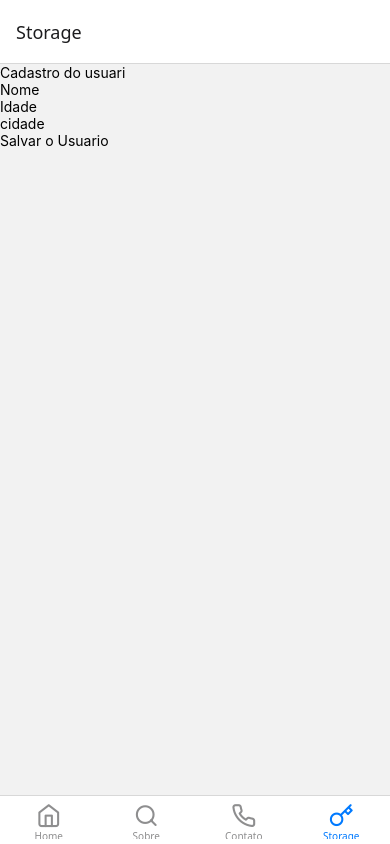
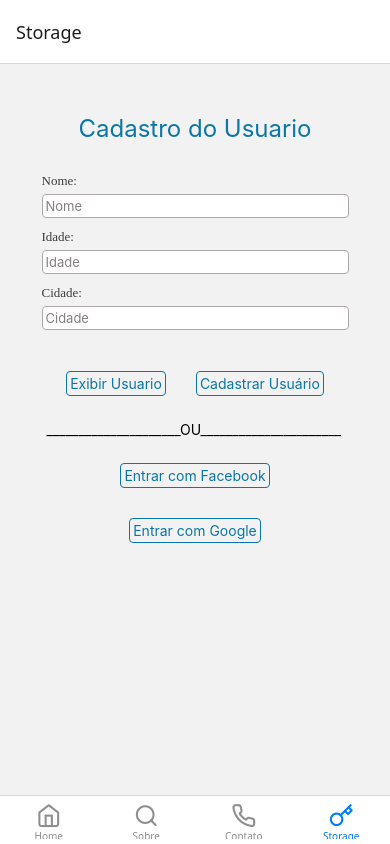
Before and after one commit to RaquelResende/MenuPizzaria, a React Native app: screen /Storage in a window 390 px wide. Built offline with nearby package versions, Linux system fonts and the light colour scheme.

Commit message:
funcao listar usuario

```diff
--- a/App.js
+++ b/App.js
@@ -11,6 +11,7 @@ import { Feather } from '@expo/vector-icons';
 import ComponenteStorage from './src/Componentes/ComponenteStorage';
 
 const Tab = createBottomTabNavigator();
+console.log(localStorage)
 export default function App() {
   return (
     <View style={styles.container}>
--- a/src/Componentes/ComponenteStorage.jsx
+++ b/src/Componentes/ComponenteStorage.jsx
@@ -1,4 +1,4 @@
-import {View, ScrollView, Text, TouchableOpacity, TextInput} from "react-native";
+import {View, ScrollView, Text, TouchableOpacity, TextInput, StyleSheet} from "react-native";
 import AsyncStorage  from "@react-native-async-storage/async-storage"
 import { useState } from "react";
 
@@ -84,33 +84,65 @@ export default function ComponenteStorage(){
 
     return(
 
-        <View>
+        <View style={style.containe}>
 
        <ScrollView>
-       <Text>
-        Cadastro do usuari
+
+        <View  style={style.tituloContaine}>
+        <Text style={style.titulo}>
+        Cadastro do Usuario
        </Text>
-       <TextInput
+        </View>
+
+       <label style={style.labelDescricao}>Nome:</label>
+       <TextInput style={style.textImput}
         placeholder="Nome"
         value={nome}
         onChangeText={setNome}
         />
 
-        <TextInput
+        <label style={style.labelDescricao}>Idade:</label>
+        <TextInput style={style.textImput}
         placeholder="Idade"
         keyboardType="numeric"
         value={idade}
         onChangeText={setIdade}
         />
-        <TextInput
-        placeholder="cidade"
+
+        <label  style={style.labelDescricao} >Cidade:</label>
+        <TextInput style={style.textImput}
+        placeholder="Cidade"
         value={cidade}
         onChangeText={setCidade}
         />
+       <View style={style.botao}>
+         <TouchableOpacity style={style.botao} onPress={ResgatarUsuario}>
+            <Text style={style.botaoSalvar}>Exibir Usuario</Text>
+        </TouchableOpacity>
+         {usuarios.map((usuario) => (
+            <View key={usuario.id} >
+                   <Text> {usuario.nome}</Text>
+                    <Text> {usuario.idade}</Text>
+                     <Text> {usuario.cidade}</Text>
+            </View>
 
-        <TouchableOpacity onPress={SalvarNovoUsuario}>
-         <Text>Salvar o Usuario</Text>
+          )) }
+        <TouchableOpacity style={style.botao} onPress={SalvarNovoUsuario}>
+         <Text style={style.botaoSalvar}>Cadastrar Usuário</Text>
         </TouchableOpacity>
+       </View>
+
+        <Text style={style.botao}>_____________________OU______________________</Text>
+
+         <TouchableOpacity style={style.botaoOpcao} onPress={SalvarNovoUsuario}>
+         <Text style={style.botaoSalvar}>Entrar com Facebook</Text>
+        </TouchableOpacity>
+
+        <TouchableOpacity style={style.botaoOpcao} onPress={SalvarNovoUsuario}>
+         <Text style={style.botaoSalvar}>Entrar com Google</Text>
+        </TouchableOpacity>
+
+
 
 
 
@@ -121,3 +153,69 @@ export default function ComponenteStorage(){
 
     )
 }
+
+const style = StyleSheet.create({
+    containe:{
+        flex: 1,
+        alignItems: "center",
+        justifyContent:"flex-start",
+        marginTop:20,
+
+
+    },
+    textImput:{
+     backgroundColor:"#fff",
+     borderRadius:4,
+     borderColor:"#aca7a7",
+     borderWidth:1,
+     paddingRight:100,
+     padding:3,
+     marginBottom:11,
+     fontSize:13,
+     color:"#858080"
+    },
+    tituloContaine:{
+      flexDirection:"row",
+      alignItems:"center",
+      justifyContent:"center",
+      padding:10,
+
+
+    },
+    titulo:{
+      color:"#0b76a8",
+      fontSize:24,
+      padding:20,
+
+    },
+    labelDescricao:{
+      marginBottom:5,
+      color:"#3f3d3d",
+      fontSize:13,
+    },
+
+    botaoSalvar:{
+    justifyContent:"center",
+     alignItems:"center",
+     borderRadius:4,
+     borderColor:"#0b76a8",
+     borderWidth:1,
+     padding:3,
+     margin:10,
+     color:"#0b76a8",
+     marginTop:20,
+    },
+    botao:{
+    flexDirection:"row",
+    alignItems:"center",
+    justifyContent:"center",
+    padding:5,
+ },
+ botaoOpcao:{
+  flexDirection:"row",
+    alignItems:"center",
+    justifyContent:"center",
+
+ },
+
+})
```
